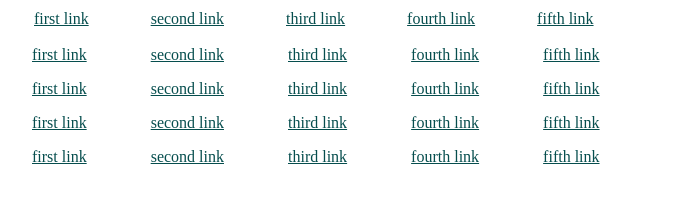
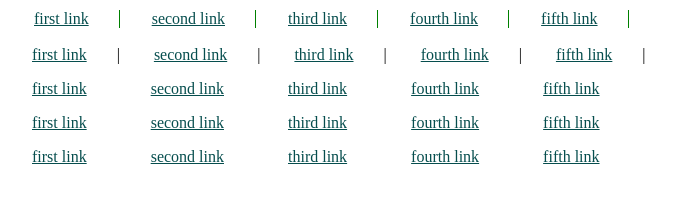
Before and after one commit to MorozovaE/It_academy, a plain HTML site: page 6alinks/index.html in a window 1280 px wide. Shown: the whole page, without its empty margins (6-682 px from the left). Drawn offline with Linux system fonts and the light colour scheme.

Commit message:
added styles

```diff
--- a/6alinks/style.css
+++ b/6alinks/style.css
@@ -9,5 +9,15 @@ li,div,dt {
     display: inline-block;
 }
 a:hover {
-    color: red;
+    color:yellow;
 }
+td {
+    border-right: 1px solid  green;
+}
+ul li:after {
+    content: '\007C';
+    padding: 0;
+}
+ul li a {
+
+}
```
